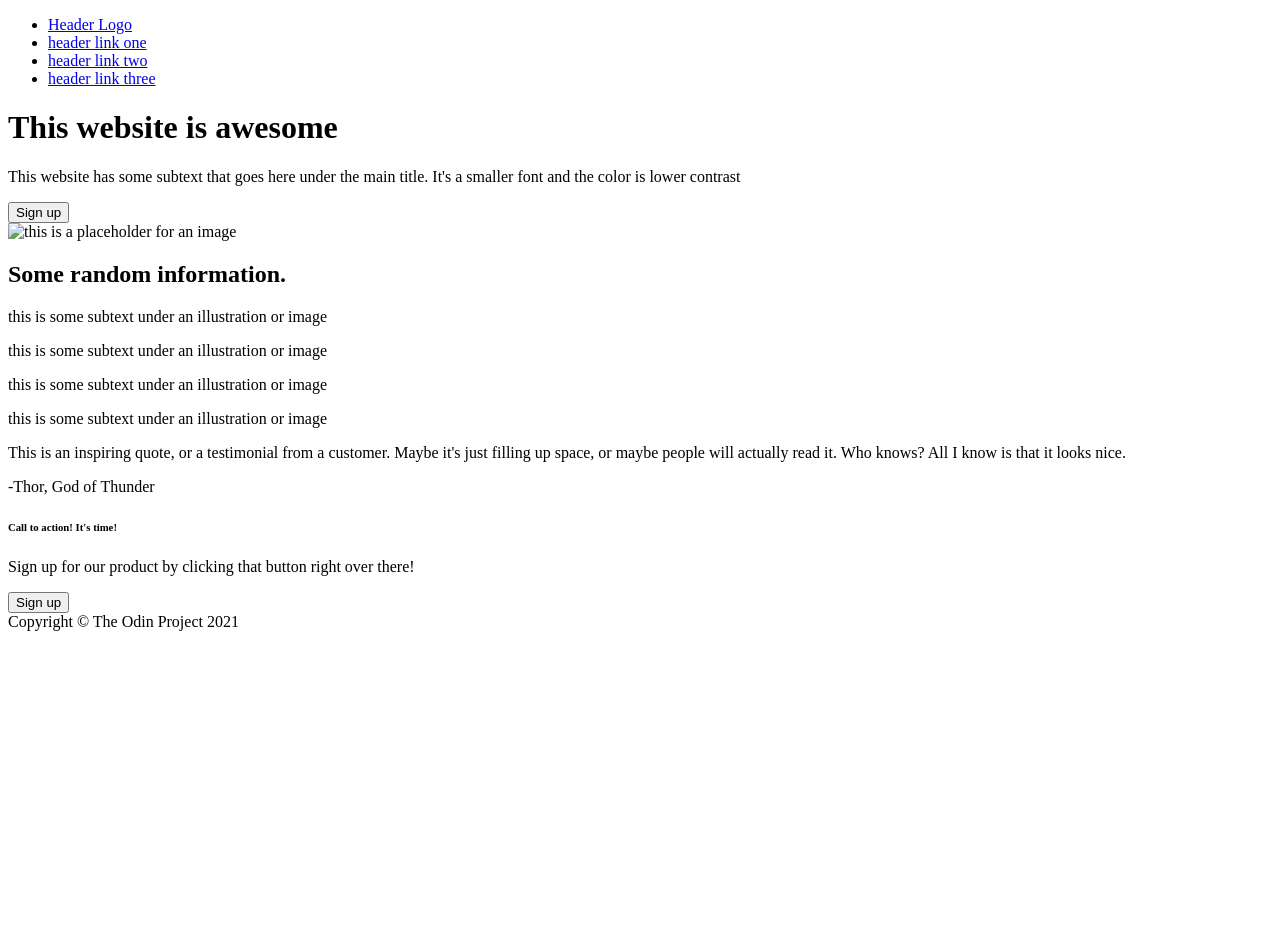
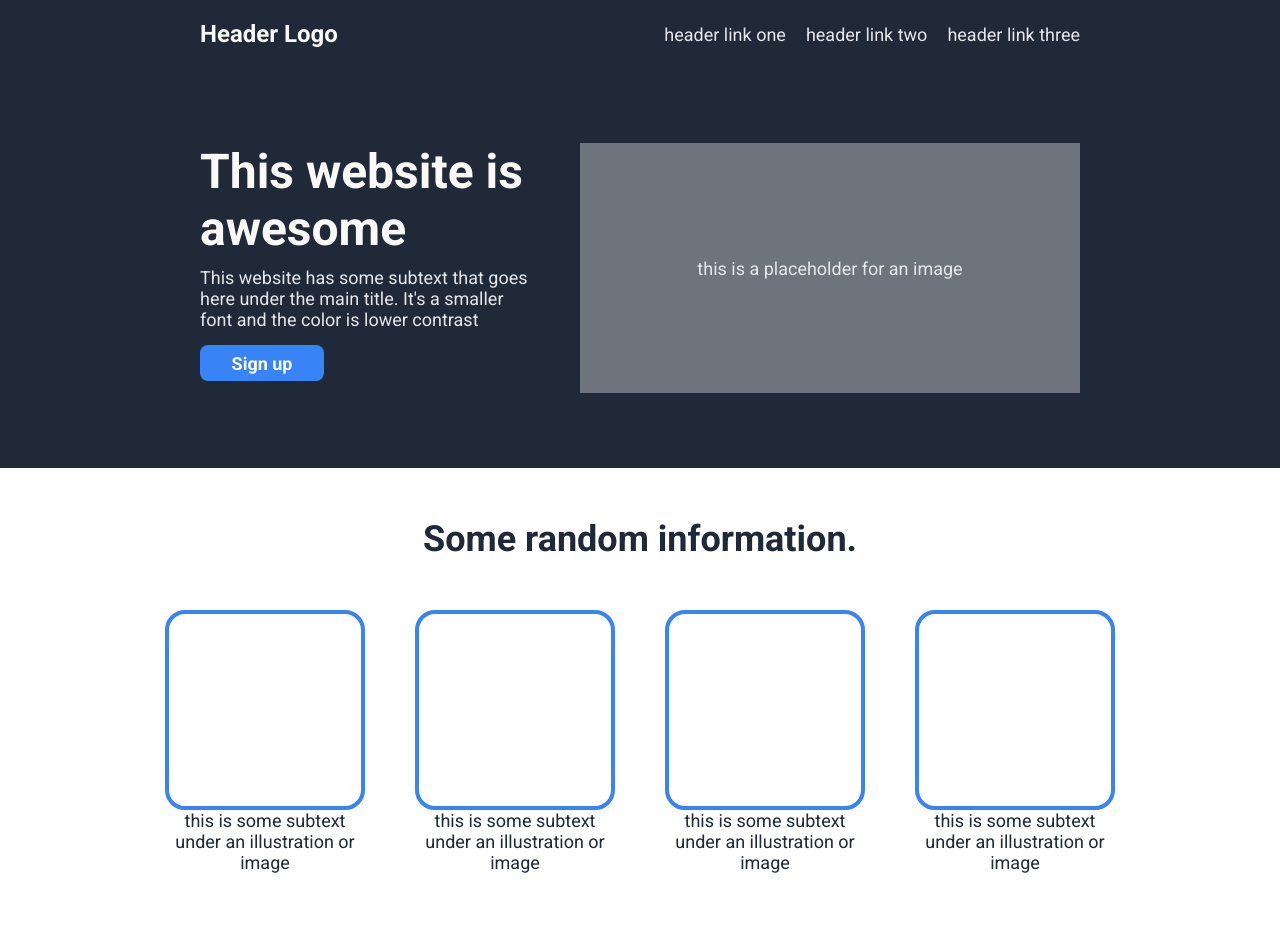
Before and after one commit to lilnerddev/odin-landing-page, a plain HTML site: page index.html in a window 1280 px wide. Shown: the top 926 px of the page. Before the commit the page ends 800 px from the top, so only its background shows below. Drawn offline with Linux system fonts and the light colour scheme.

Commit message:
Add css styles

```diff
--- a/index.html
+++ b/index.html
@@ -5,6 +5,7 @@
     <meta name="viewport" content="width=device-width, initial-scale=1.0">
     <title>Project: Landing Page</title>
     <link rel="stylesheet" href="styles.css">
+    <link href="https://fonts.googleapis.com/css2?family=Roboto:wght@400;700&display=swap" rel="stylesheet">
 </head>
 <body>
     <!-- Header -->
@@ -14,6 +15,8 @@
         <nav class="nav-bar">
             <ul>
                 <li class="header-logo"><a href="#">Header Logo</a></li>
+            </ul>
+            <ul>
                 <li><a href="#">header link one</a></li>
                 <li><a href="#">header link two</a></li>
                 <li><a href="#">header link three</a></li>
@@ -23,18 +26,21 @@
 
     <!-- Hero -->
     <div class="hero">
-    <div>
-        <h1>This website is awesome</h1>
-        <p>This website has some subtext that goes here under the main title. It's a smaller font and the color is lower contrast</p>
+        <div class="hero-content">
+            <div class="hero-content-left">
+                <h1 class="hero-title">This website is awesome</h1>
+                <p class="hero-text">This website has some subtext that goes here under the main title. It's a smaller font and the color is lower contrast</p>
                 <button>Sign up</button>
             </div>
-    <img src="" alt="this is a placeholder for an image">
+            <div class="hero-image">this is a placeholder for an image</div>
+        </div>
     </div>
 
     <!-- Midsection -->
     <div class="midsection">
+        <div class="midsection-content">
             <h2>Some random information.</h2>
-        <div>
+            <div class="midsection-thumbnails">
                 <div class="midsection-image">
                     <div class="thumbnail"></div>
                     <p>this is some subtext under an illustration or image</p>
@@ -53,25 +59,26 @@
                 </div>
             </div>
         </div>
+    </div>
 
     <!-- Quote -->
     <div class="quote">
-        <div>
-            <p>This is an inspiring quote, or a testimonial from a customer. Maybe it's just filling up space, or maybe people will actually read it. Who knows? All I know is that it looks nice.</p>
-            <p>-Thor, God of Thunder</p>
+        <div class="quote-content">
+            <p class="quote-text">This is an inspiring quote, or a testimonial from a customer. Maybe it's just filling up space, or maybe people will actually read it. Who knows? All I know is that it looks nice.</p>
+            <p class="quote-signature">-Thor, God of Thunder</p>
         </div>
     </div>
 
     <!-- Call to Action -->
     <div class="call-to-action">
-        <div>
+        <div class="call-to-action-content">
+            <div class="banner">
                 <div>
                     <h6>Call to action! It's time!</h6>
-                <p>
-                    Sign up for our product by clicking that button right over there!
-                </p>
+                    <p>Sign up for our product by clicking that button right over there!</p>
                 </div>
                 <button>Sign up</button>
+            </div>
         </div>
     </div>
 
--- a/styles.css
+++ b/styles.css
@@ -0,0 +1,207 @@
+:root {
+    --primary-color: #F9FAF8;
+    --secondary-color: #E5E7EB; /* Slightly darker */
+    --dark-bg-color: #1F2937;
+    --button-color: #3883F6;
+}
+
+* {
+    font-family: "Roboto", sans-serif;
+    font-size: 18px;
+    box-sizing: border-box;
+    margin: 0px;
+    padding: 0px;
+}
+
+/* Element Styles */
+
+a {
+    color: var(--secondary-color);
+    text-decoration: none;
+}
+
+button {
+    background-color: var(--button-color);
+    color: var(--primary-color);
+    font-weight: bold;
+    width: 124px;
+    height: 36px;
+    border: none;
+    border-radius: 8px;
+    cursor: pointer;
+    transition-duration: 0.4s;
+}
+
+button:hover {
+    background-color: var(--secondary-color);
+    color: var(--button-color);
+}
+
+/* Header Styles */
+
+.header {
+    background-color: var(--dark-bg-color);
+}
+
+.nav-bar
+{
+    padding: 20px 200px;
+    display: flex;
+    justify-content: space-between;
+    align-items: center;
+    gap: 10px;
+}
+
+.nav-bar ul {
+    list-style: none;
+    display: flex;
+    gap: 20px;
+}
+
+.header-logo a {
+    font-size: 24px;
+    font-weight: bolder;;
+    color: var(--primary-color);
+}
+
+/* Hero Styles */
+
+.hero {
+    background-color: var(--dark-bg-color);
+}
+
+.hero-content {
+    padding: 75px 200px;
+    display: flex;
+    gap: 50px;
+}
+
+.hero-content-left {
+    display: flex;
+    flex-direction: column;
+    gap: 10px;
+}
+
+.hero-title {
+    color: var(--primary-color);
+    font-size: 48px;
+    font-weight: 900;
+}
+
+.hero-text {
+    color: var(--secondary-color);
+    padding-bottom: 5px;
+}
+
+.hero-image {
+    background-color: #6d747e;
+    color: var(--secondary-color);
+    height: 250px;
+    width: 500px;
+    display: flex;
+    justify-content: center;
+    align-items: center;
+    flex: 0 0 auto;
+}
+
+/* Midsection Styles */
+
+.midsection {
+    color: var(--dark-bg-color);
+    margin-bottom: 50px;
+}
+
+.midsection-content {
+    padding: 50px 200px;
+    display: flex;
+    flex-direction: column;
+    gap: 50px;
+    align-items: center;
+    justify-content: center;
+}
+
+.midsection-content h2 {
+    font-size: 36px;
+    font-weight: 900;
+}
+
+.midsection-thumbnails {
+    display: flex;
+    gap: 50px;
+    align-items: center;
+}
+
+.thumbnail {
+    height: 200px;
+    width: 200px;
+    border: 4px solid var(--button-color);
+    border-radius: 20px;
+}
+
+.midsection-image p {
+    text-align: center;
+    width: 200px;
+}
+
+/* Quote Styles */
+
+.quote {
+    background-color: var(--secondary-color);
+    color: var(--dark-bg-color);
+}
+
+.quote-content {
+    padding: 75px 320px;
+}
+
+.quote-text {
+    font-size: 34px;
+    font-style: italic;
+}
+
+.quote-signature {
+    font-weight: 900;
+    text-align: end;
+    font-size: 24px;
+}
+
+/* Call to Action Styles */
+
+.call-to-action-content {
+    padding: 75px 200px;
+}
+
+.banner {
+    background-color: var(--button-color);
+    border-radius: 8px;
+    padding: 50px 100px;
+    display: flex;
+    justify-content: space-between;
+    align-items: center;
+    gap: 50px;
+}
+
+.banner h6 {
+    color: var(--primary-color);
+    font-size: 24px;
+}
+
+.banner p {
+    color: var(--secondary-color);
+}
+
+.banner button {
+    border: 2px solid var(--primary-color);
+    flex: 0 0 auto;
+}
+
+/* Footer Styles */
+
+.footer {
+    background-color: var(--dark-bg-color);
+    color: var(--primary-color);
+    display: flex;
+    justify-content: center;
+    align-items: center;
+    height: 100px;
+}
```
Lines whose indentation alone changed are shown as unchanged.
